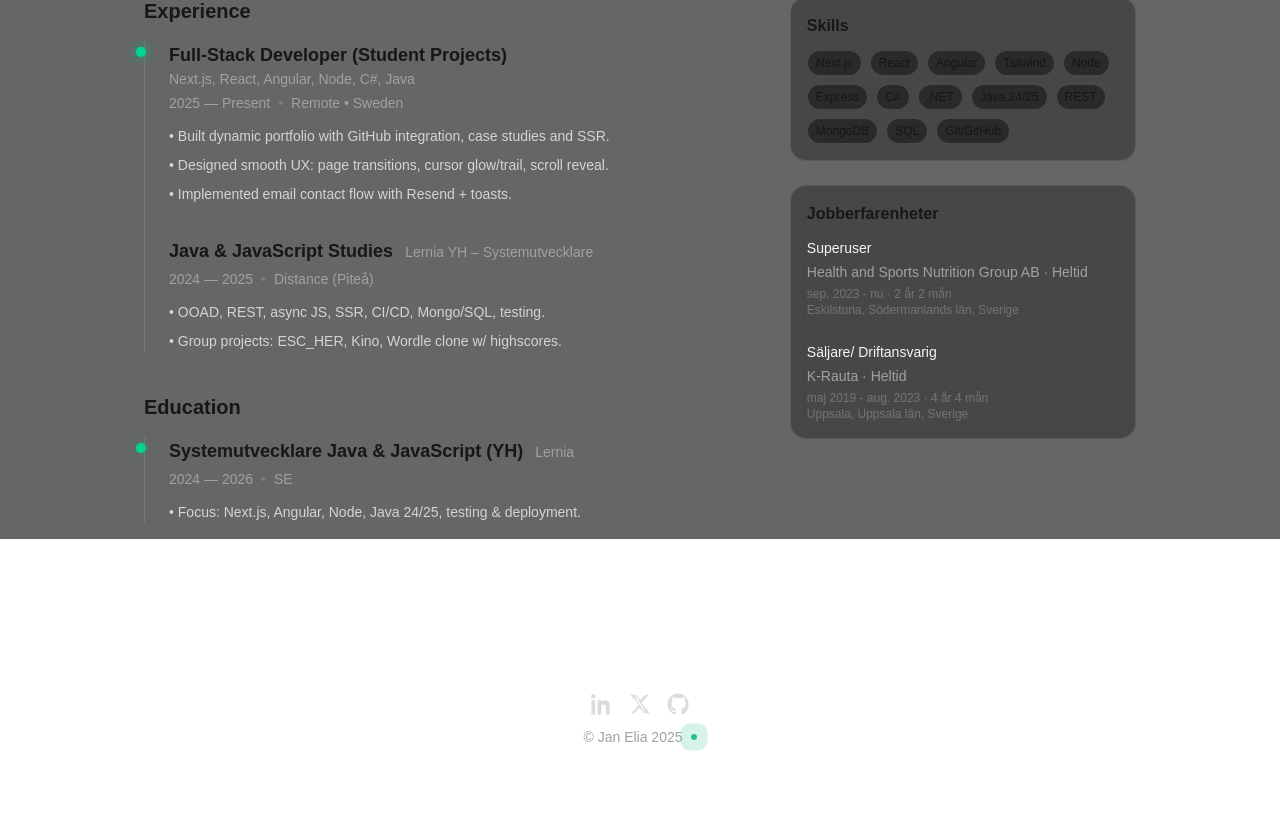
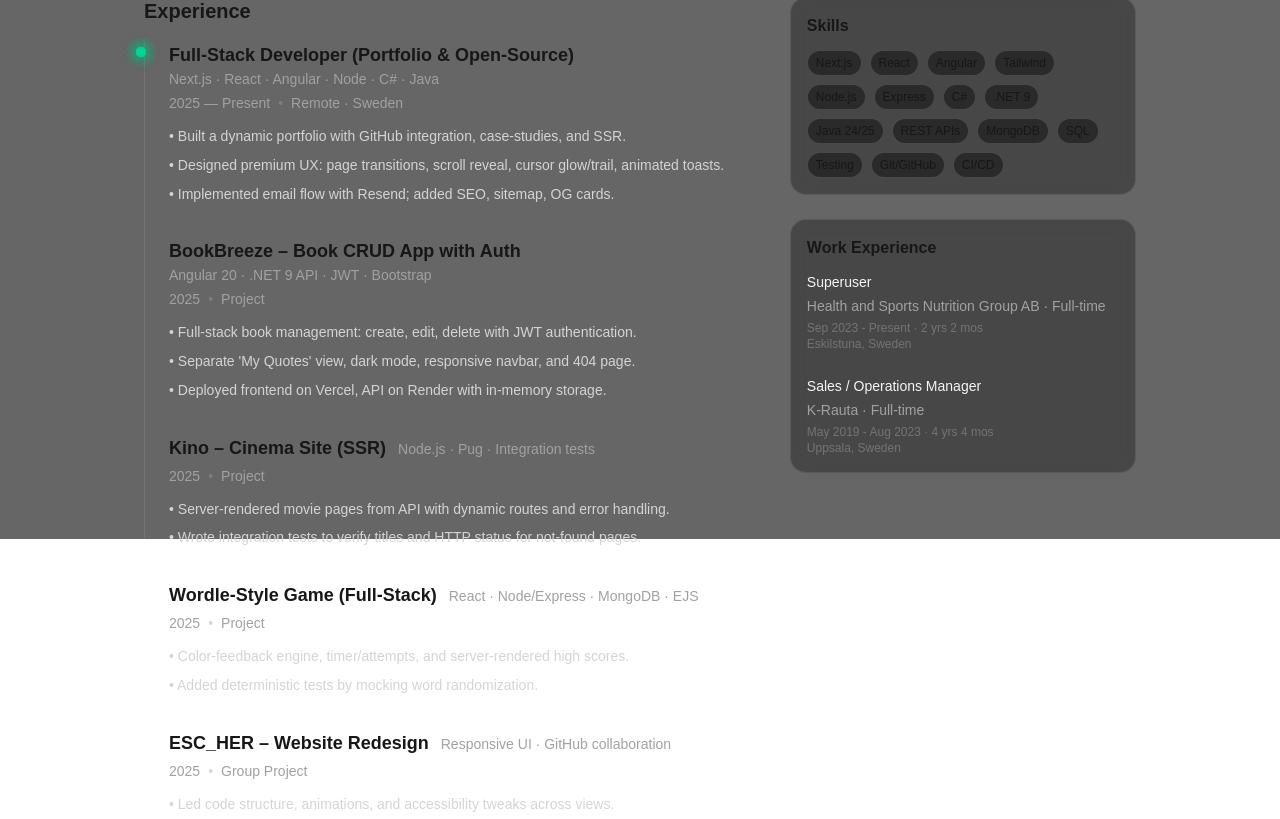
Before and after one commit to jan-elia-24/portfolio1, a Next.js app: page /cv in a window 1280 px wide. Shown: the part 261-1080 px from the top of the page. Before the commit the page ends 1048 px from the top, so only its background shows below. Built offline with nearby package versions, Linux system fonts and the light colour scheme.

Commit message:
add polished English timeline (projects & education) + refined skills

```diff
--- a/src/app/cv/page.tsx
+++ b/src/app/cv/page.tsx
@@ -6,13 +6,64 @@ import { useCallback } from "react";
 const experience = [
   {
     period: "2025 — Present",
-    title: "Full-Stack Developer (Student Projects)",
-    org: "Next.js, React, Angular, Node, C#, Java",
-    location: "Remote • Sweden",
+    title: "Full-Stack Developer (Portfolio & Open-Source)",
+    org: "Next.js · React · Angular · Node · C# · Java",
+    location: "Remote · Sweden",
     bullets: [
-      "Built dynamic portfolio with GitHub integration, case studies and SSR.",
-      "Designed smooth UX: page transitions, cursor glow/trail, scroll reveal.",
-      "Implemented email contact flow with Resend + toasts.",
+      "Built a dynamic portfolio with GitHub integration, case-studies, and SSR.",
+      "Designed premium UX: page transitions, scroll reveal, cursor glow/trail, animated toasts.",
+      "Implemented email flow with Resend; added SEO, sitemap, OG cards.",
+    ],
+  },
+  {
+    period: "2025",
+    title: "BookBreeze – Book CRUD App with Auth",
+    org: "Angular 20 · .NET 9 API · JWT · Bootstrap",
+    location: "Project",
+    bullets: [
+      "Full-stack book management: create, edit, delete with JWT authentication.",
+      "Separate 'My Quotes' view, dark mode, responsive navbar, and 404 page.",
+      "Deployed frontend on Vercel, API on Render with in-memory storage.",
+    ],
+  },
+  {
+    period: "2025",
+    title: "Kino – Cinema Site (SSR)",
+    org: "Node.js · Pug · Integration tests",
+    location: "Project",
+    bullets: [
+      "Server-rendered movie pages from API with dynamic routes and error handling.",
+      "Wrote integration tests to verify titles and HTTP status for not-found pages.",
+    ],
+  },
+  {
+    period: "2025",
+    title: "Wordle-Style Game (Full-Stack)",
+    org: "React · Node/Express · MongoDB · EJS",
+    location: "Project",
+    bullets: [
+      "Color-feedback engine, timer/attempts, and server-rendered high scores.",
+      "Added deterministic tests by mocking word randomization.",
+    ],
+  },
+  {
+    period: "2025",
+    title: "ESC_HER – Website Redesign",
+    org: "Responsive UI · GitHub collaboration",
+    location: "Group Project",
+    bullets: [
+      "Led code structure, animations, and accessibility tweaks across views.",
+      "Improved desktop/mobile parity and content order as per stakeholder brief.",
+    ],
+  },
+  {
+    period: "2025",
+    title: "Warehouse Product Manager (CRUD)",
+    org: "Angular 20 · .NET 9 API",
+    location: "Project",
+    bullets: [
+      "JWT-protected API, optimistic UI updates, and typed client models.",
+      "Built CI-friendly structure and modular feature routing.",
     ],
   },
   {
@@ -21,41 +72,46 @@ const experience = [
     org: "Lernia YH – Systemutvecklare",
     location: "Distance (Piteå)",
     bullets: [
-      "OOAD, REST, async JS, SSR, CI/CD, Mongo/SQL, testing.",
-      "Group projects: ESC_HER, Kino, Wordle clone w/ highscores.",
+      "OOAD, REST, async JS, SSR, testing, Git/GitHub, CI/CD.",
+      "Hands-on labs: DI container, logging, MySQL (Sakila) connectivity.",
     ],
   },
 ];
 
 const education = [
   {
-    period: "2024 — 2026",
-    title: "Systemutvecklare Java & JavaScript (YH)",
-    org: "Lernia",
-    location: "SE",
-    bullets: ["Focus: Next.js, Angular, Node, Java 24/25, testing & deployment."],
+    period: "2024 — 2026 (expected)",
+    title: "System Developer — Java & JavaScript",
+    org: "Lernia Yrkeshögskola",
+    location: "Sweden",
+    bullets: [
+      "Focus: Next.js/React, Angular, Node/Express, Java 24/25, databases, testing.",
+      "Upcoming LIA (internship): Feb–May 2026 — open to full-stack roles.",
+    ],
   },
 ];
 
 const skills = [
-  "Next.js", "React", "Angular", "Tailwind", "Node", "Express",
-  "C#", ".NET", "Java 24/25", "REST", "MongoDB", "SQL", "Git/GitHub",
+  "Next.js", "React", "Angular", "Tailwind",
+  "Node.js", "Express", "C#", ".NET 9",
+  "Java 24/25", "REST APIs", "MongoDB", "SQL",
+  "Testing", "Git/GitHub", "CI/CD",
 ];
 
 const jobExperience = [
   {
-    period: "sep. 2023 - nu · 2 år 2 mån",
+    period: "Sep 2023 - Present · 2 yrs 2 mos",
     title: "Superuser",
     org: "Health and Sports Nutrition Group AB",
-    location: "Eskilstuna, Södermanlands län, Sverige",
-    type: "Heltid",
+    location: "Eskilstuna, Sweden",
+    type: "Full-time",
   },
   {
-    period: "maj 2019 - aug. 2023 · 4 år 4 mån",
-    title: "Säljare/ Driftansvarig",
+    period: "May 2019 - Aug 2023 · 4 yrs 4 mos",
+    title: "Sales / Operations Manager",
     org: "K-Rauta",
-    location: "Uppsala, Uppsala län, Sverige",
-    type: "Heltid",
+    location: "Uppsala, Sweden",
+    type: "Full-time",
   },
 ];
 
@@ -112,7 +168,7 @@ export default function CVPage() {
             </section>
 
             <section className="rounded-2xl border border-white/10 bg-black/30 backdrop-blur p-4">
-              <h3 className="font-semibold mb-3">Jobberfarenheter</h3>
+              <h3 className="font-semibold mb-3">Work Experience</h3>
               <div className="space-y-6">
                 {jobExperience.map((job, index) => (
                   <div key={index} className="text-sm">
```
